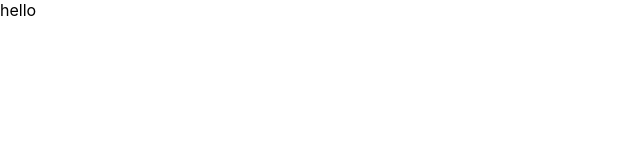
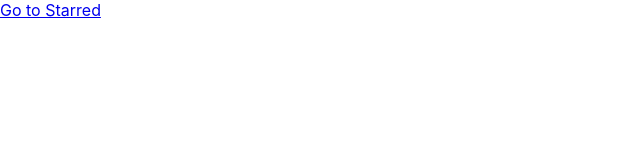
Before and after one commit to Manish3330/box-office-app, a React (Create React App) app: page / in a window 1280 px wide. Shown: the top 160 px of the page, without its empty margins (0-640 px from the left). Built offline with nearby package versions, Linux system fonts and the light colour scheme.

Commit message:
Added React router

```diff
--- a/package.json
+++ b/package.json
@@ -3,9 +3,9 @@
   "version": "0.1.0",
   "private": true,
   "dependencies": {
-
     "react": "^18.2.0",
     "react-dom": "^18.2.0",
+    "react-router-dom": "^6.12.1",
     "react-scripts": "5.0.1",
     "web-vitals": "^2.1.4",
     "workbox-background-sync": "^6.6.0",
--- a/src/App.jsx
+++ b/src/App.jsx
@@ -1,9 +1,16 @@
+import { BrowserRouter, Routes, Route } from 'react-router-dom';
+import Home from './pages/Home.jsx';
+import Starred from './pages/Starred.jsx';
 
 function App() {
   return (
-    <div className="App">
-      hello
-    </div>
+    <BrowserRouter>
+      <Routes>
+        <Route path="/" element={<Home />}></Route>
+        <Route path="/starred" element={<Starred />}></Route>
+        <Route path="*" element={<div>Not found</div>}></Route>
+      </Routes>
+    </BrowserRouter>
   );
 }
 
--- /dev/null
+++ b/src/pages/Home.jsx
@@ -0,0 +1,5 @@
+import {Link} from "react-router-dom"
+const Home = ()=>{
+    return (<div><Link to ="/starred">Go to Starred</Link></div>)
+    }
+    export default Home
--- /dev/null
+++ b/src/pages/Starred.jsx
@@ -0,0 +1,4 @@
+const Starred = ()=>{
+return (<div>Starred</div>)
+}
+export default Starred
```
Also changed, not shown: 1 other file (tests, documents, lock files or other folders).
